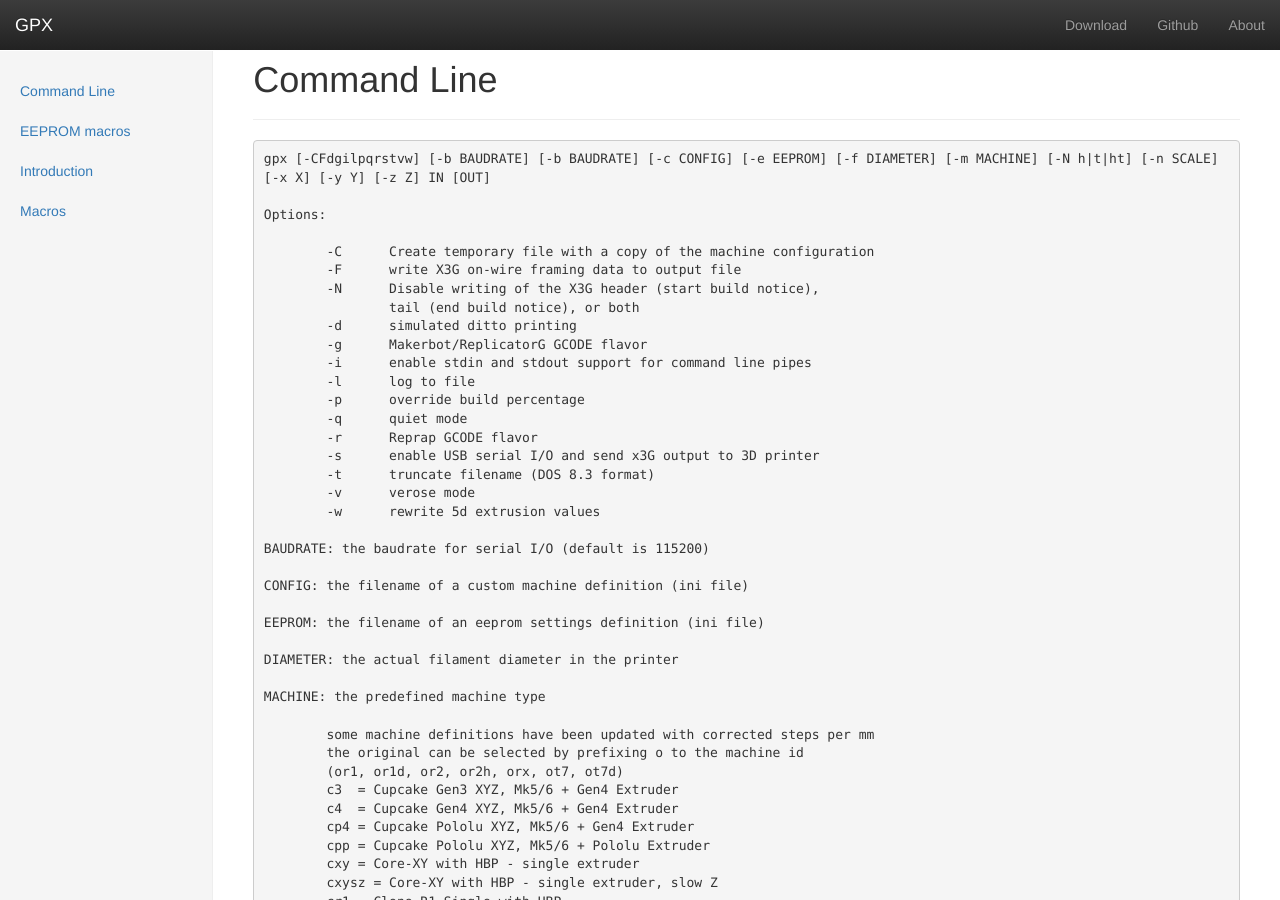
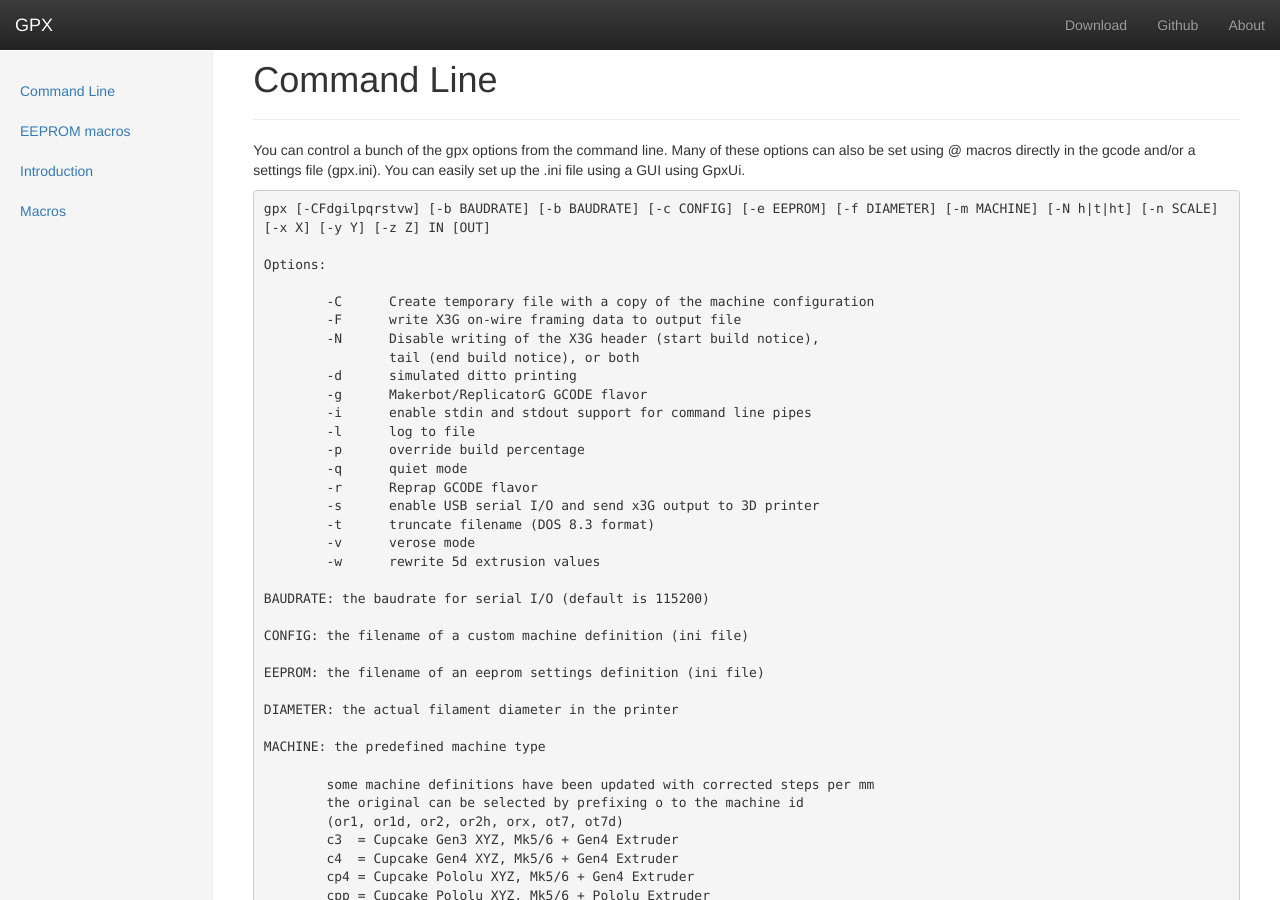
Before and after one commit to markwal/GpxUi, a Jekyll site: the page built from _docs/commandline.md, in a window 1280 px wide and 900 px high. Built offline with Jekyll 4.4.1, drawn with Linux system fonts in a browser that asks for light colours; nearby versions of some CDN libraries.

Commit message:
opening paragraph for command line

```diff
--- a/_docs/commandline.md
+++ b/_docs/commandline.md
@@ -3,6 +3,10 @@ layout: doc
 title: Command Line
 permalink: commandline.html
 ---
+You can control a bunch of the gpx options from the command line. Many of these
+options can also be set using @ macros directly in the gcode and/or a settings
+file (gpx.ini). You can easily set up the .ini file using a GUI using GpxUi.
+
 {% highlight text %}
 gpx [-CFdgilpqrstvw] [-b BAUDRATE] [-b BAUDRATE] [-c CONFIG] [-e EEPROM] [-f DIAMETER] [-m MACHINE] [-N h|t|ht] [-n SCALE] [-x X] [-y Y] [-z Z] IN [OUT]
 
```
